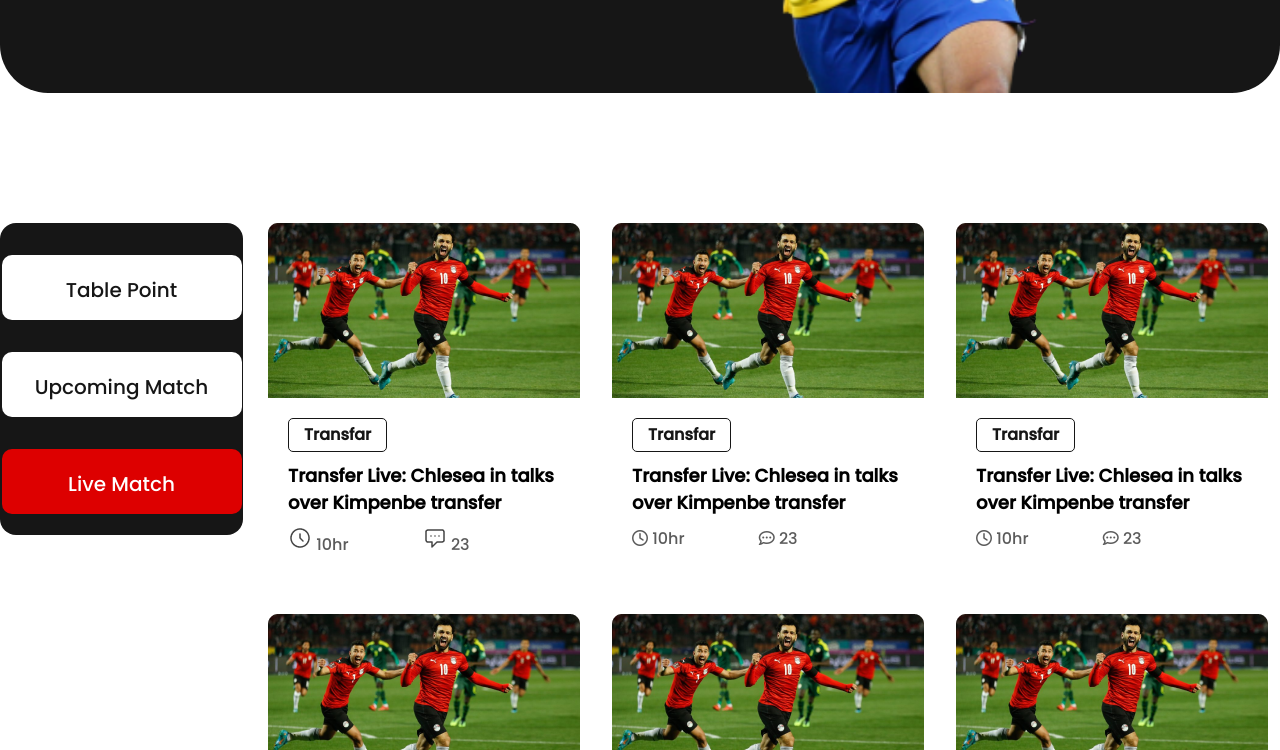
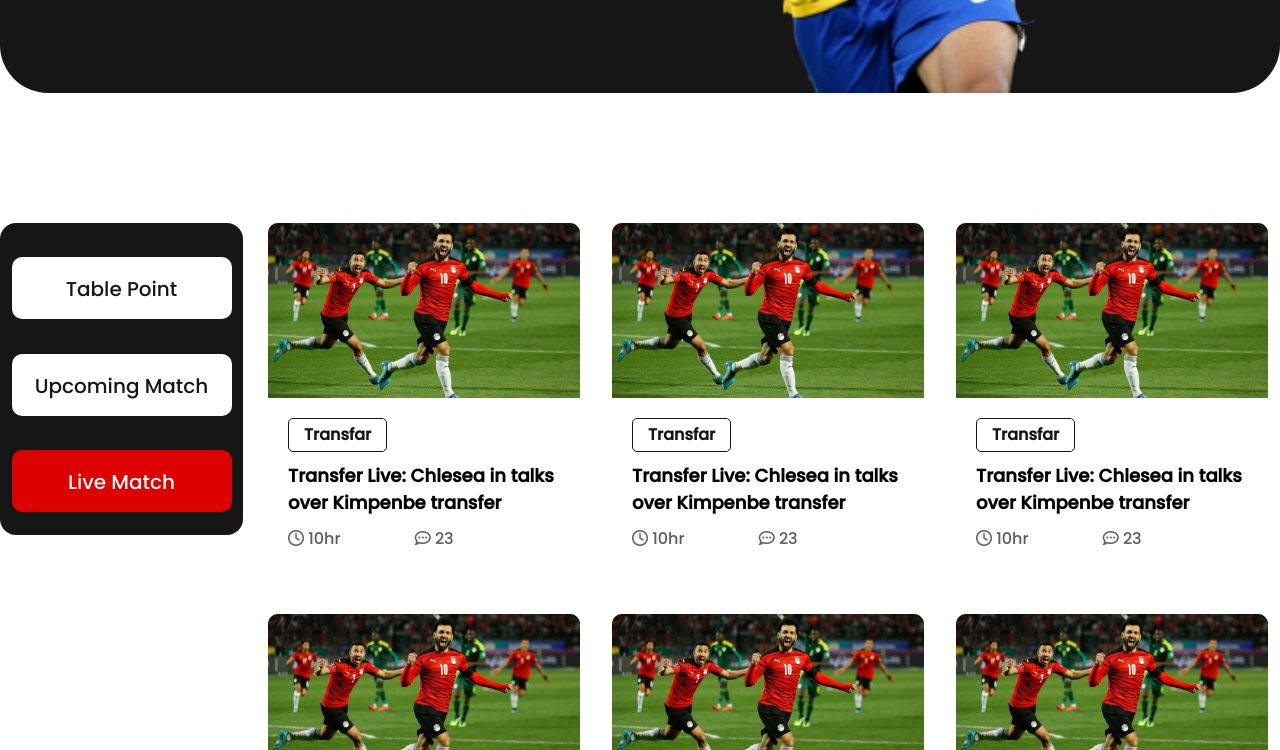
Before and after one commit to naimur61/Assignment-2, a plain HTML site: page index.html in a window 1280 px wide. Shown: the part 552-1302 px from the top of the page. Drawn offline with Linux system fonts and the light colour scheme; a web font is replaced by a local one.

Commit message:
short problem

```diff
--- a/index.css
+++ b/index.css
@@ -187,11 +187,11 @@ h1 {
 }
 
 .menu__box a {
-	padding-top: 20px;
+	padding-top: 17px;
 	margin-top: 0.7rem;
 	font-weight: 500;
 	font-size: 20px;
-	width: 240px;
+	width: 220px;
 	height: 45px;
 	border-radius: 10px;
 }
--- a/index.html
+++ b/index.html
@@ -7,7 +7,7 @@
 		<title>Live Football Match</title>
 
 		<!-- page icon -->
-		<link rel="shortcut icon" href="images/football-regular.svg" type="image/x-icon" />
+
 
 		<!-- fontawesome -->
 		<script src="https://kit.fontawesome.com/6c200d7ba2.js" crossorigin="anonymous"></script>
@@ -55,8 +55,8 @@
 
 								<h3>Transfer Live: Chlesea in talks over Kimpenbe transfer</h3>
 
-								<span><img src="images/Time Icon.png" alt="" /> 10hr</span>
-								<span> <img src="images/Chat Icon.png" alt="" /> 23</span>
+								<span><i class="fa-regular fa-clock"></i> 10hr</span>
+								<span><i class="fa-regular fa-comment-dots"></i> 23</span>
 							</div>
 						</div>
 					</div>
@@ -93,7 +93,7 @@
 					<div class="player__content">
 						<div class="player__thamb">
 							<div class="player_photo">
-								<img src="/images/Blog Image.png" alt="" />
+								<img src="images/Blog Image.png" alt="" />
 							</div>
 							<div class="player__details">
 								<button class="btn t-button">Transfar</button>
```
